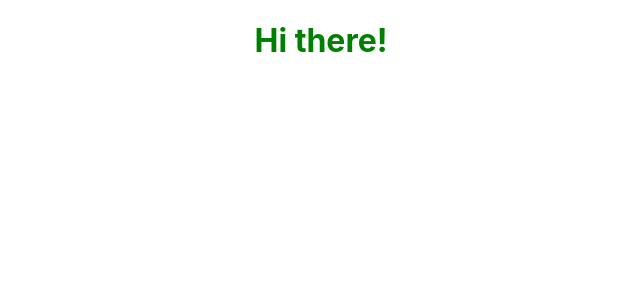
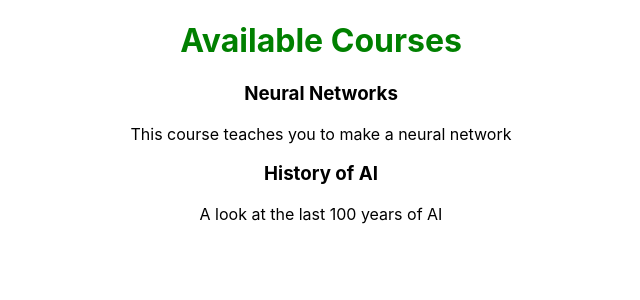
Before and after one commit to stonzim/CourseFrontend, a React (Create React App) app: page / in a window 1280 px wide. Shown: the top 300 px of the page, without its empty margins (319-959 px from the left). Built offline with nearby package versions, Linux system fonts and the light colour scheme.

Commit message:
added topic and course

```diff
--- a/src/App.js
+++ b/src/App.js
@@ -1,16 +1,22 @@
 import React from "react";
 import "./App.scss";
+import Course from "./components/Course";
 
 function App() {
   return (
-    console.log("Good day"),
-    (
-      <div className="App">
-        <header className="App-header">
-          <h1 className="green">Hi there!</h1>
-        </header>
-      </div>
-    )
+    <div className="App">
+      <header className="App-header">
+        <h1 className="green">Available Courses</h1>
+        <Course
+          title="Neural Networks"
+          desc="This course teaches you to make a neural network"
+        ></Course>
+        <Course
+          title="History of AI"
+          desc="A look at the last 100 years of AI"
+        ></Course>
+      </header>
+    </div>
   );
 }
 
--- /dev/null
+++ b/src/components/Course.js
@@ -0,0 +1,12 @@
+import React from "react";
+
+function Course(props) {
+  return (
+    <div>
+      <h3>{props.title}</h3>
+      <p>{props.desc}</p>
+    </div>
+  );
+}
+
+export default Course;
```
Also changed, not shown: src/components/Topic.js (added, +12 -0 lines).
